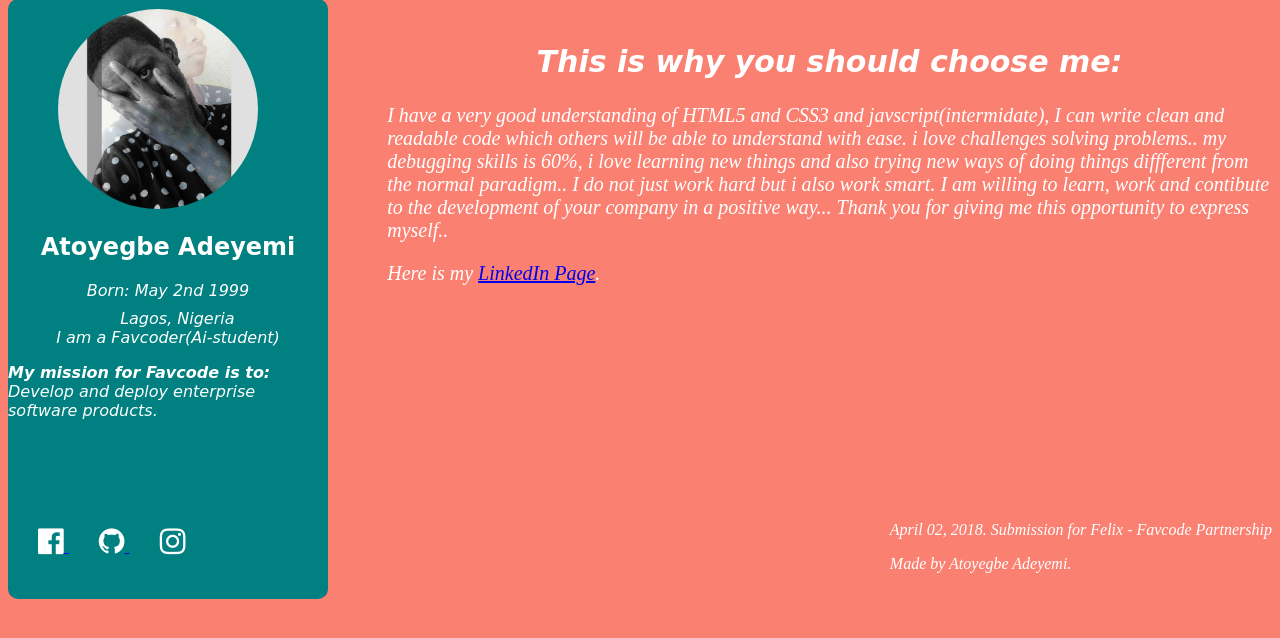
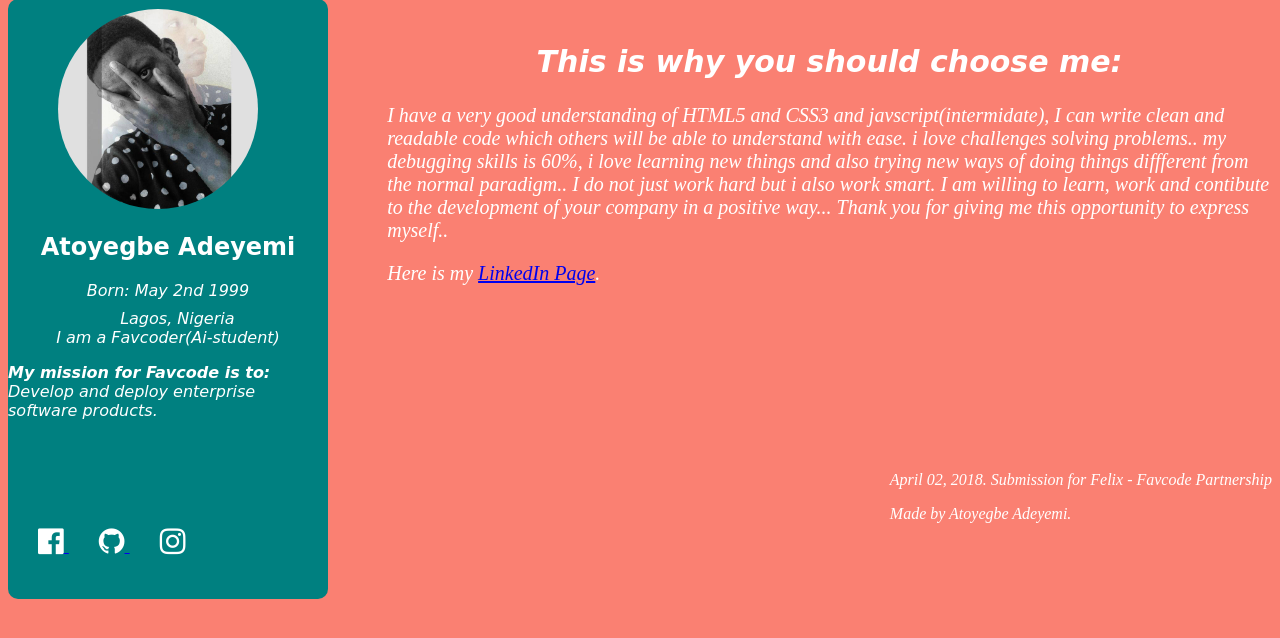
Before and after one commit to atoyegbe/favcode, a PHP site: page / in a window 1280 px wide. Shown: the part 84-722 px from the top of the page. Run offline with PHP 8.4, Linux system fonts and the light colour scheme.

Commit message:
Update resume.css

```diff
--- a/resume.css
+++ b/resume.css
@@ -65,7 +65,7 @@ section {
 
 
 footer{
-    margin-top: 200px;
+    margin-top: 150px;
     position: relative;
     float: right;
     margin-left: 150px;
```
